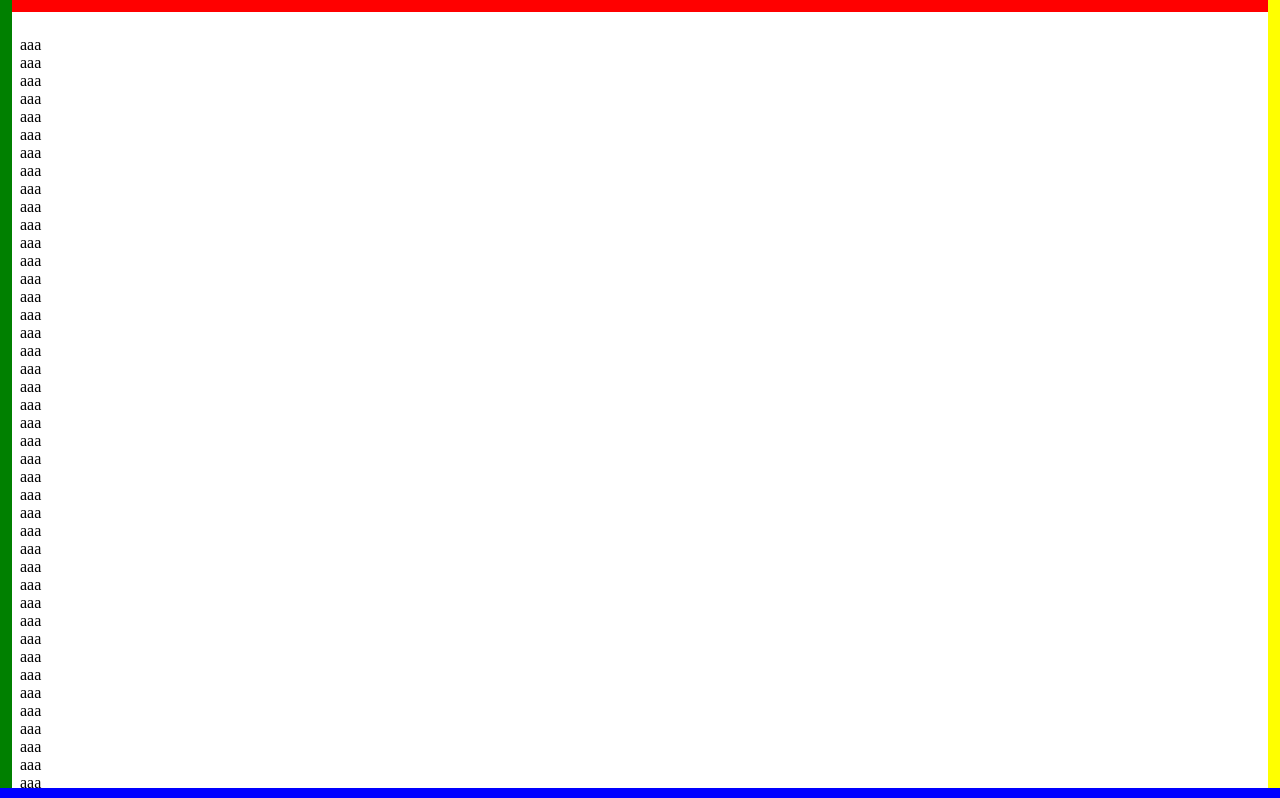
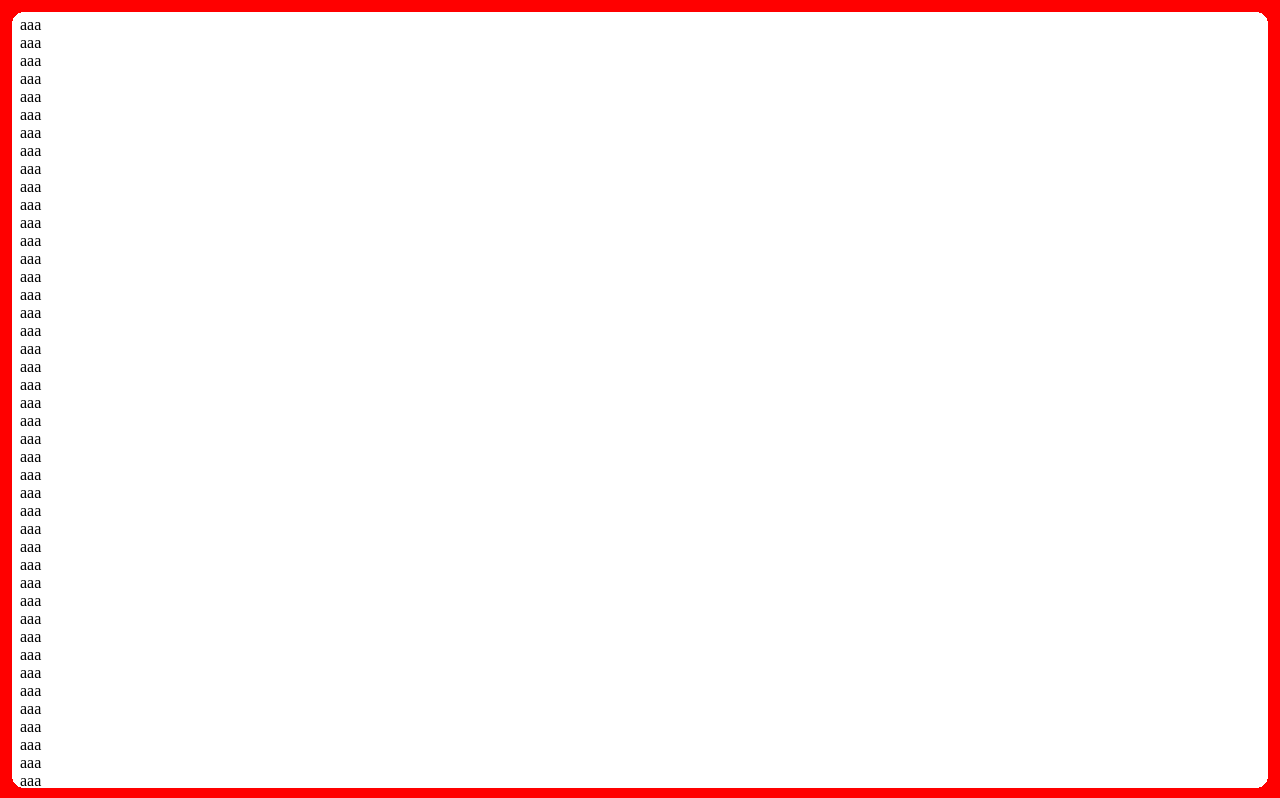
Before and after one commit to piro0919/react-page-border, a Next.js app: page / in a window 1280 px wide. Shown: the top 798 px of the page. Built offline with nearby package versions, Linux system fonts and the light colour scheme.

Commit message:
feat: hoge

```diff
--- a/src/app/page.tsx
+++ b/src/app/page.tsx
@@ -2,8 +2,8 @@ import styles from "./style.module.css";
 
 export default function Page(): JSX.Element {
   return (
-    <div className={styles.wrapper}>
-      <div className={styles.wrapper2}>
+    <div className={styles.borderWrapper}>
+      <div className={styles.borderInner}>
         <p>
           aaa
           <br />
@@ -220,6 +220,10 @@ export default function Page(): JSX.Element {
           aaa
         </p>
       </div>
+      <div className={`${styles.corner} ${styles.cornerTopLeft}`} />
+      <div className={`${styles.corner} ${styles.cornerTopRight}`} />
+      <div className={`${styles.corner} ${styles.cornerBottomRight}`} />
+      <div className={`${styles.corner} ${styles.cornerBottomLeft}`} />
     </div>
   );
 }
--- a/src/app/style.module.css
+++ b/src/app/style.module.css
@@ -1,44 +1,83 @@
-.wrapper {
-  padding: 12px;
+.borderWrapper {
+  --border-size: 12px;
+  --round-size: 12px;
+  --border-color: red;
+
+  margin: var(--border-size);
   min-height: 100dvh;
 }
 
-.wrapper::before {
-  background: red;
+.borderWrapper::before,
+.borderWrapper::after {
+  background: var(--border-color);
   content: "";
-  height: 12px;
+  height: var(--border-size);
+  left: 0;
   pointer-events: none;
   position: fixed;
+  right: 0;
   width: 100dvw;
-  inset: 0 0 auto 0;
 }
 
-.wrapper::after {
-  background: blue;
-  content: "";
-  height: 12px;
-  pointer-events: none;
-  position: fixed;
-  width: 100dvw;
-  inset: auto 0 0 0;
+.borderWrapper::before {
+  top: 0;
 }
 
-.wrapper2::before {
-  background: yellow;
+.borderWrapper::after {
+  bottom: 0;
+}
+
+.borderInner::before,
+.borderInner::after {
+  bottom: 0;
   content: "";
+  background: var(--border-color);
   height: 100lvh;
   pointer-events: none;
   position: fixed;
-  width: 12px;
-  inset: 0 0 0 auto;
+  top: 0;
+  width: var(--border-size);
 }
 
-.wrapper2::after {
-  background: green;
+.borderInner::before {
+  left: 0;
+}
+
+.borderInner::after {
+  right: 0;
+}
+
+.corner {
+  height: var(--round-size);
+  margin: var(--border-size);
+  overflow: hidden;
+  position: fixed;
+  width: var(--round-size);
+}
+
+.corner::before {
+  background: var(--border-color);
   content: "";
-  height: 100lvh;
-  pointer-events: none;
-  position: fixed;
-  width: 12px;
-  inset: 0 auto 0 0;
+  display: block;
+  height: 200%;
+  inset: inherit;
+  mask: radial-gradient(var(--round-size), #0000 100%, #000);
+  position: absolute;
+  width: 200%;
 }
+
+.cornerTopLeft {
+  inset: 0 auto auto 0;
+}
+
+.cornerTopRight {
+  inset: 0 0 auto auto;
+}
+
+.cornerBottomRight {
+  inset: auto 0 0 auto;
+}
+
+.cornerBottomLeft {
+  inset: auto auto 0 0;
+}
```
